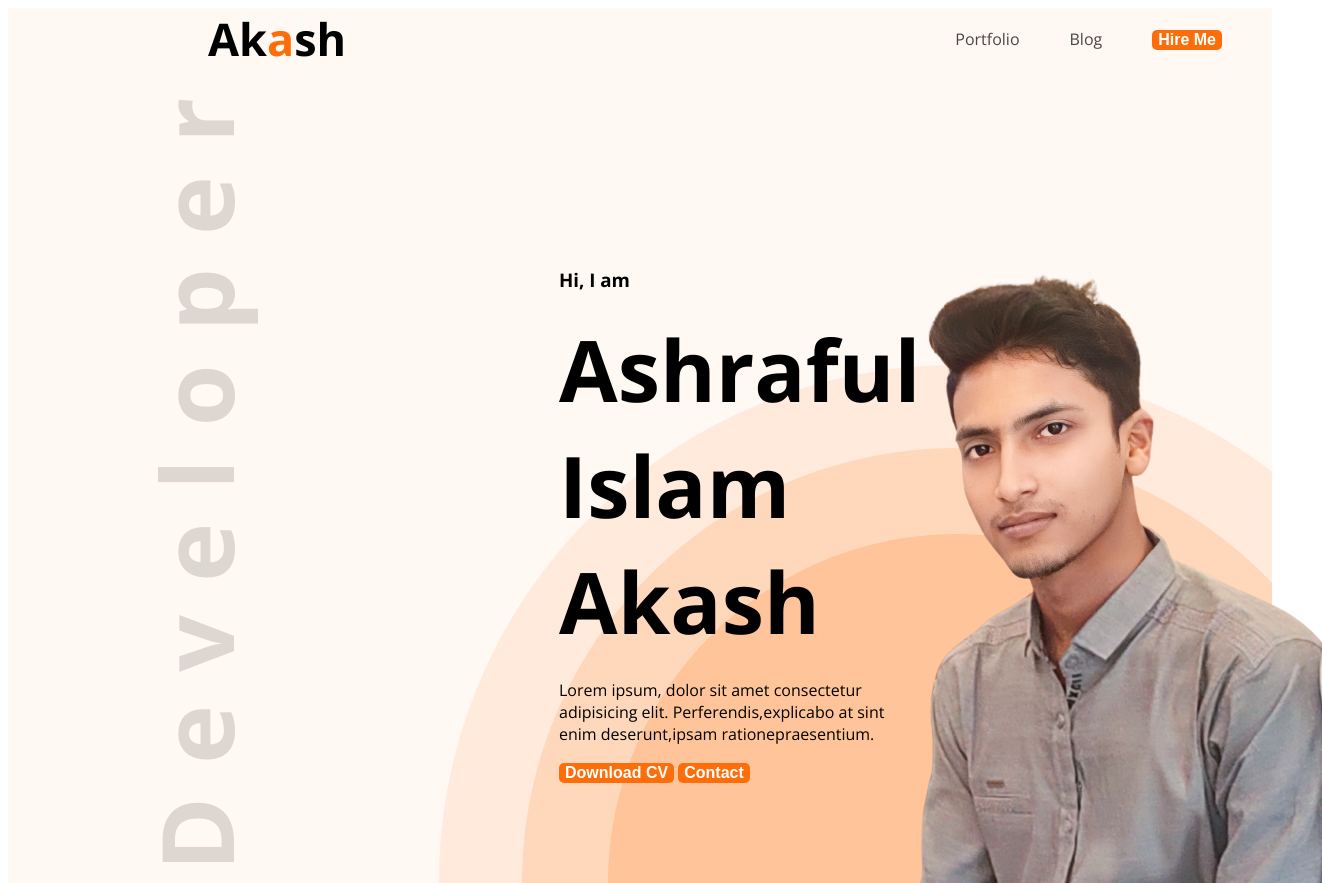
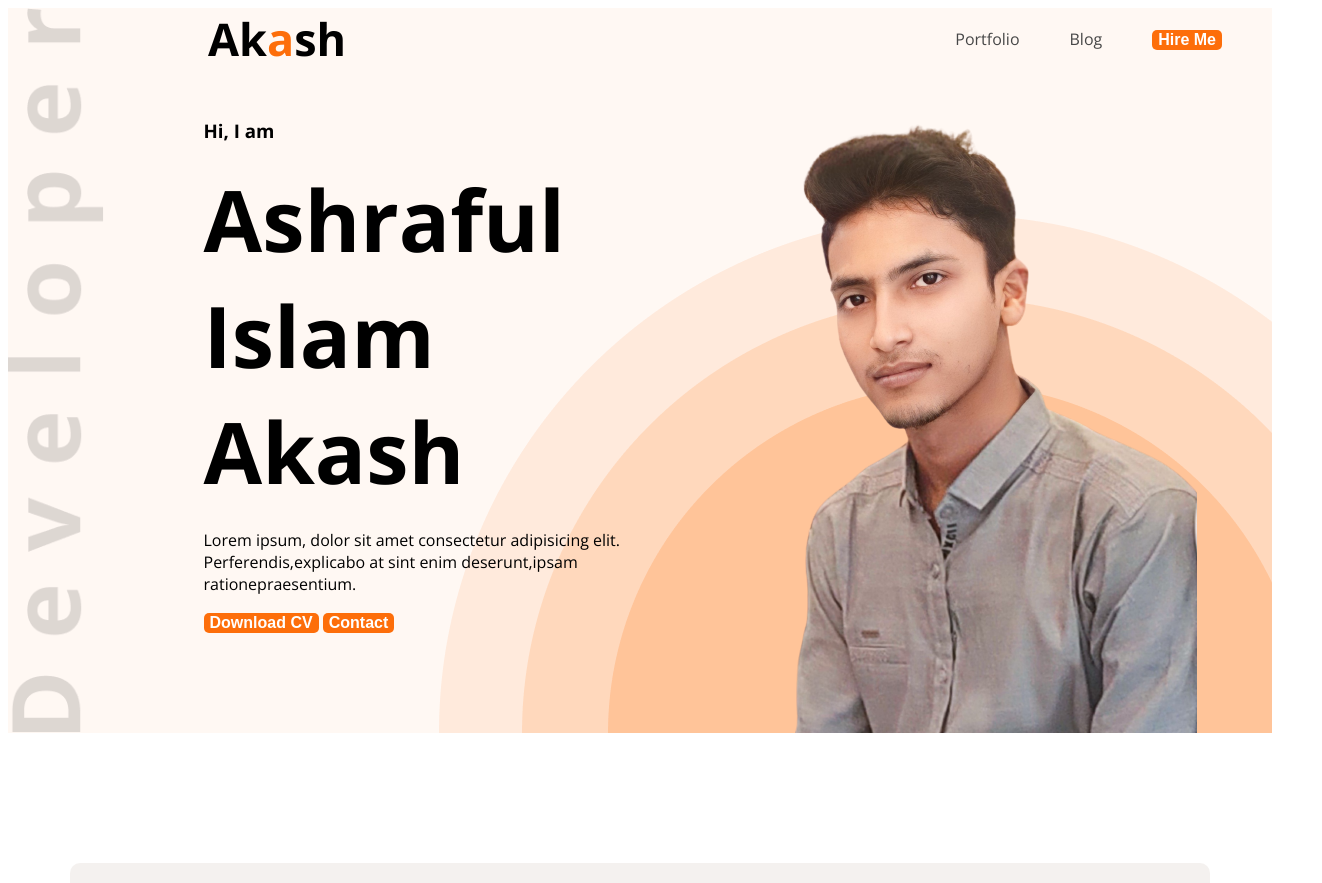
Before and after one commit to Ashraful-Islam-Akash3737/My-Portfolio, a plain HTML site: page index.html in a window 1280 px wide. Shown: the top 883 px of the page, 1322 px wide, since content can reach past the window. Drawn offline with nearby package versions, Linux system fonts and the light colour scheme.

Commit message:
developer part updated

```diff
--- a/index.html
+++ b/index.html
@@ -15,8 +15,9 @@
 
 <body>
     <header class="header">
+        <img class="developer" src="images/developer.png">
+        <nav>
 
-        <nav>
             <h3 class="nav-title">Ak<span class="text-primary">a</span>sh</h3>
             <ul>
                 <li><a href="#">Portfolio</a></li>
@@ -24,8 +25,10 @@
                 <li><button class="btn-primary">Hire Me</button></li>
             </ul>
         </nav>
+
         <div class="banner">
-            <img class="developer" src="images/developer.png">
+
+
             <div class="banner-content">
                 <h3 class="banner-greeting"> Hi, I am</h3>
                 <h1 class="banner-title">Ashraful Islam Akash</h1>
--- a/styles/portfolio.css
+++ b/styles/portfolio.css
@@ -165,10 +165,14 @@ main section {
 
 }
 
-.developer {
+/* .developer {
     margin-right: 300px;
     margin-bottom: 20px;
 
+} */
+.developer{
+position: absolute;
+height:725px;
 }
 
 /* .resume-column .resume-column-title {
```
